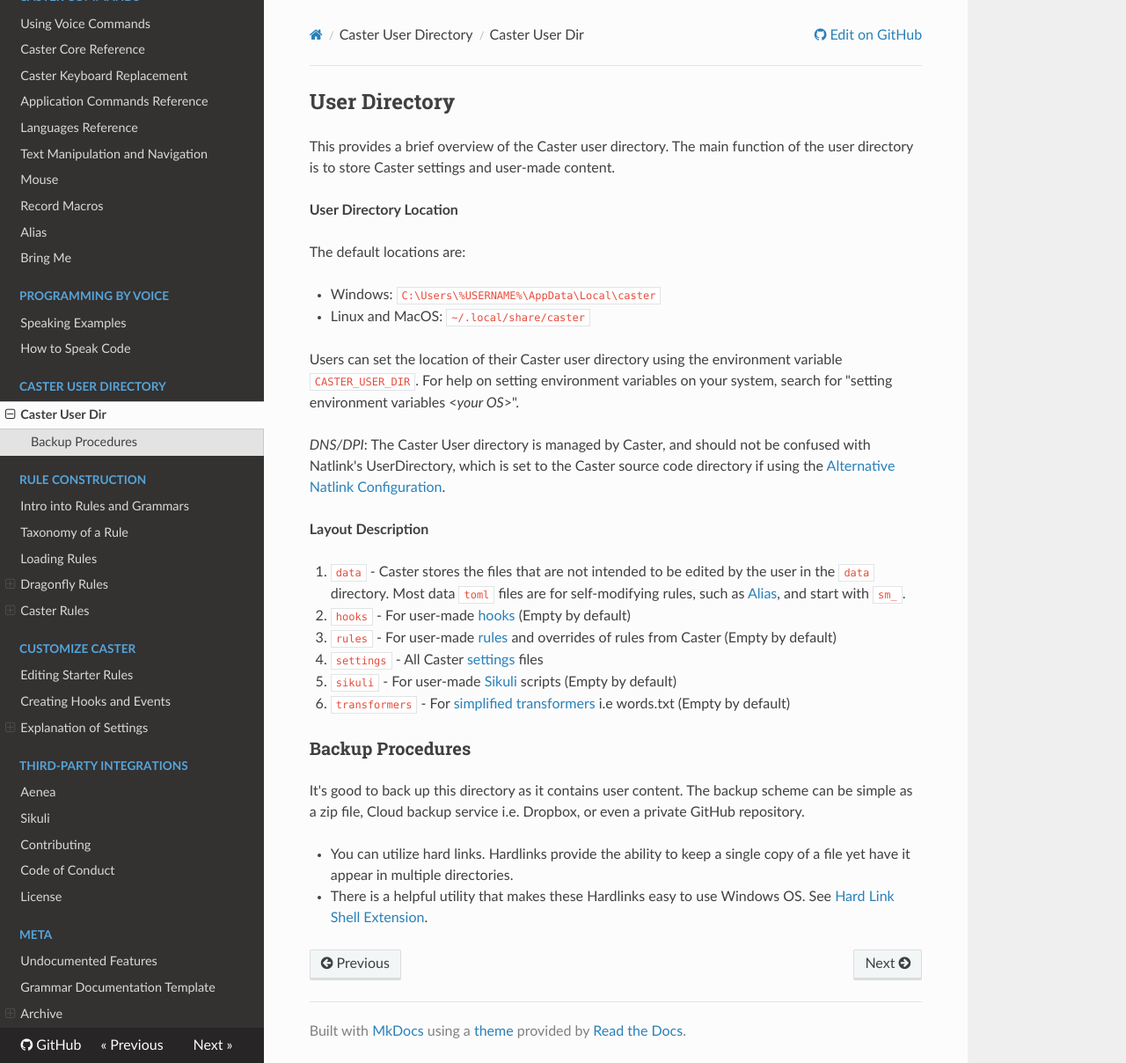
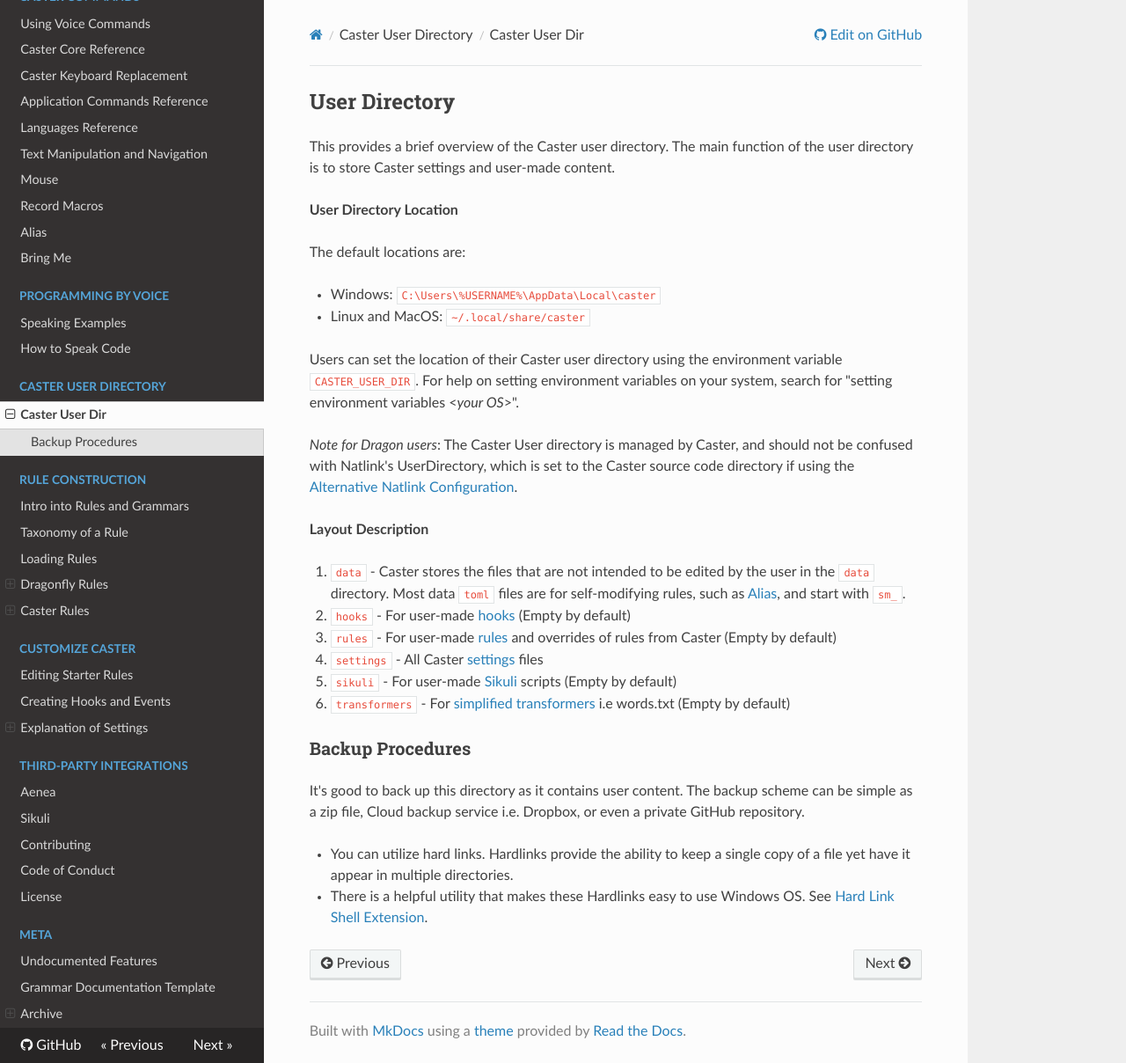
Before and after one commit to dictation-toolbox/Caster, an MkDocs documentation site: the page built from docs/readthedocs/User_Dir/Caster_User_Dir.md, in a window 1280 px wide and 1208 px high. Shown: the whole window at 88% size. Built offline with MkDocs 1.6.1, drawn with Linux system fonts in a browser that asks for light colours; nearby versions of some CDN libraries; comment, search, counter and statistics services are not loaded.

Commit message:
add docs

```diff
--- a/docs/readthedocs/User_Dir/Caster_User_Dir.md
+++ b/docs/readthedocs/User_Dir/Caster_User_Dir.md
@@ -11,7 +11,7 @@ The default locations are:
 
 Users can set the location of their Caster user directory using the environment variable `CASTER_USER_DIR`. For help on setting environment variables on your system, search for "setting environment variables <_your OS_>".
 
-*DNS/DPI*: The Caster User directory is managed by Caster, and should not be confused with Natlink's UserDirectory, which is set to the Caster source code directory if using the [Alternative Natlink Configuration](../Installation/Dragon_NaturallySpeaking.md/#-alternative-natlink-configuration).
+*Note for Dragon users*: The Caster User directory is managed by Caster, and should not be confused with Natlink's UserDirectory, which is set to the Caster source code directory if using the [Alternative Natlink Configuration](../Installation/Dragon_NaturallySpeaking.md/#-alternative-natlink-configuration).
 
 **Layout  Description**
 
```
